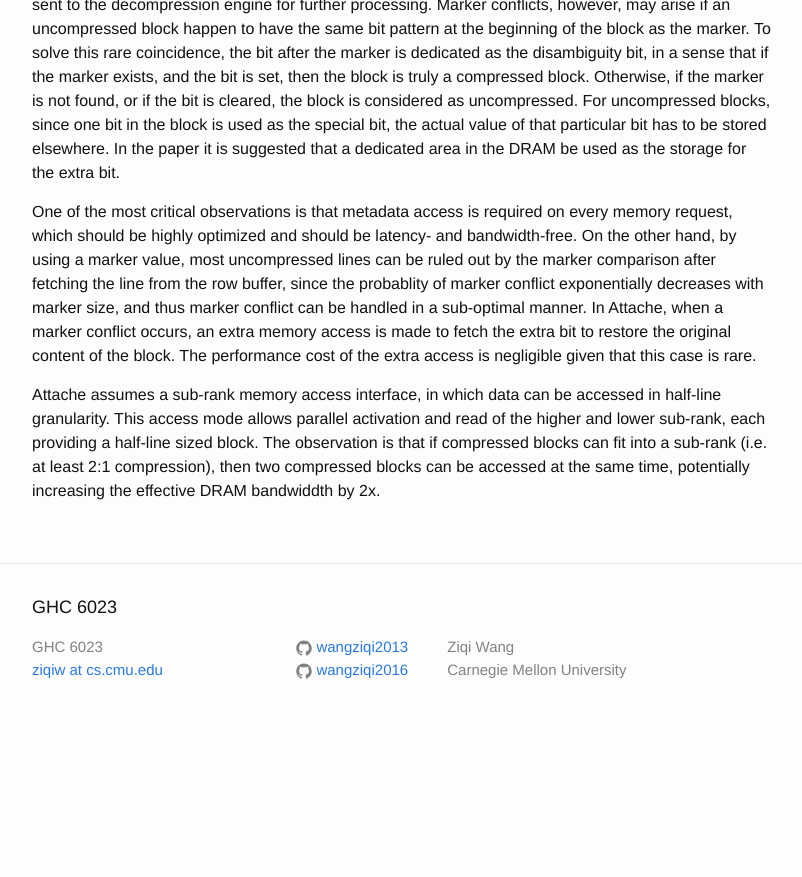
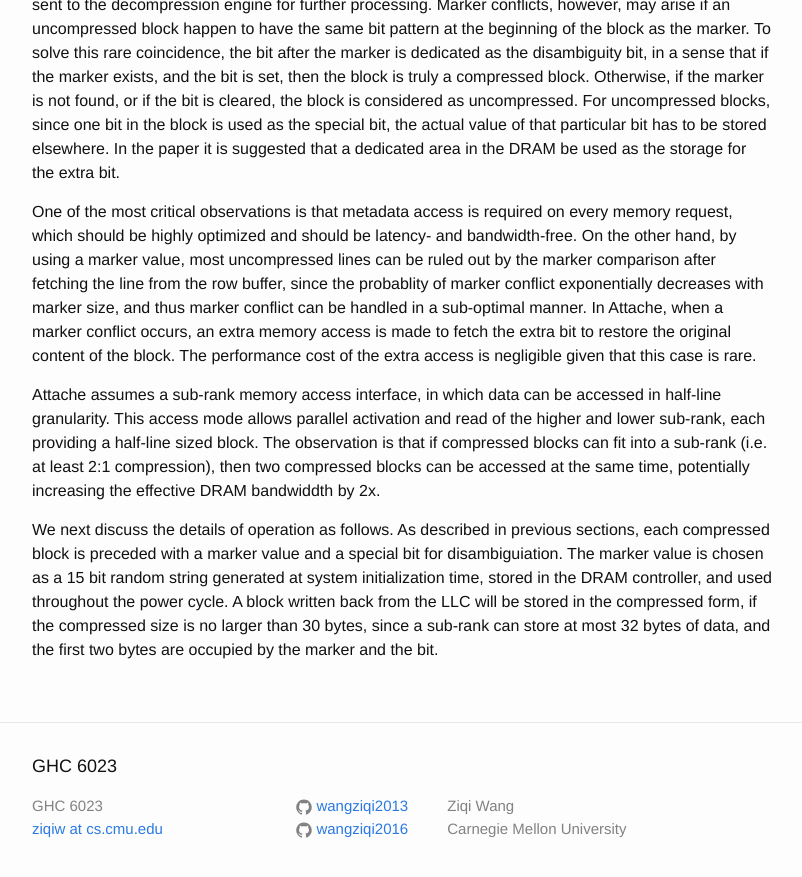
Before and after one commit to wangziqi2013/wangziqi2013.github.io, a Jekyll site: the page built from _posts/2020-06-08-attache.markdown, in a window 1280 px wide and 900 px high, scrolled down 1339 px. Shown: the top 877 px of the window, without its empty margins (238-1040 px from the left). Built offline with Jekyll 4.4.1, drawn with Linux system fonts in a browser that asks for light colours; before the commit the page ends 2080 px from its top, so only the background shows below that.

Commit message:
Adding operation

```diff
--- a/_posts/2020-06-08-attache.markdown
+++ b/_posts/2020-06-08-attache.markdown
@@ -64,3 +64,9 @@ Attache assumes a sub-rank memory access interface, in which data can be accesse
 mode allows parallel activation and read of the higher and lower sub-rank, each providing a half-line sized block.
 The observation is that if compressed blocks can fit into a sub-rank (i.e. at least 2:1 compression), then two compressed
 blocks can be accessed at the same time, potentially increasing the effective DRAM bandwiddth by 2x.
+
+We next discuss the details of operation as follows. As described in previous sections, each compressed block is preceded
+with a marker value and a special bit for disambiguiation. The marker value is chosen as a 15 bit random string generated
+at system initialization time, stored in the DRAM controller, and used throughout the power cycle. A block written back
+from the LLC will be stored in the compressed form, if the compressed size is no larger than 30 bytes, since a sub-rank
+can store at most 32 bytes of data, and the first two bytes are occupied by the marker and the bit.
```
